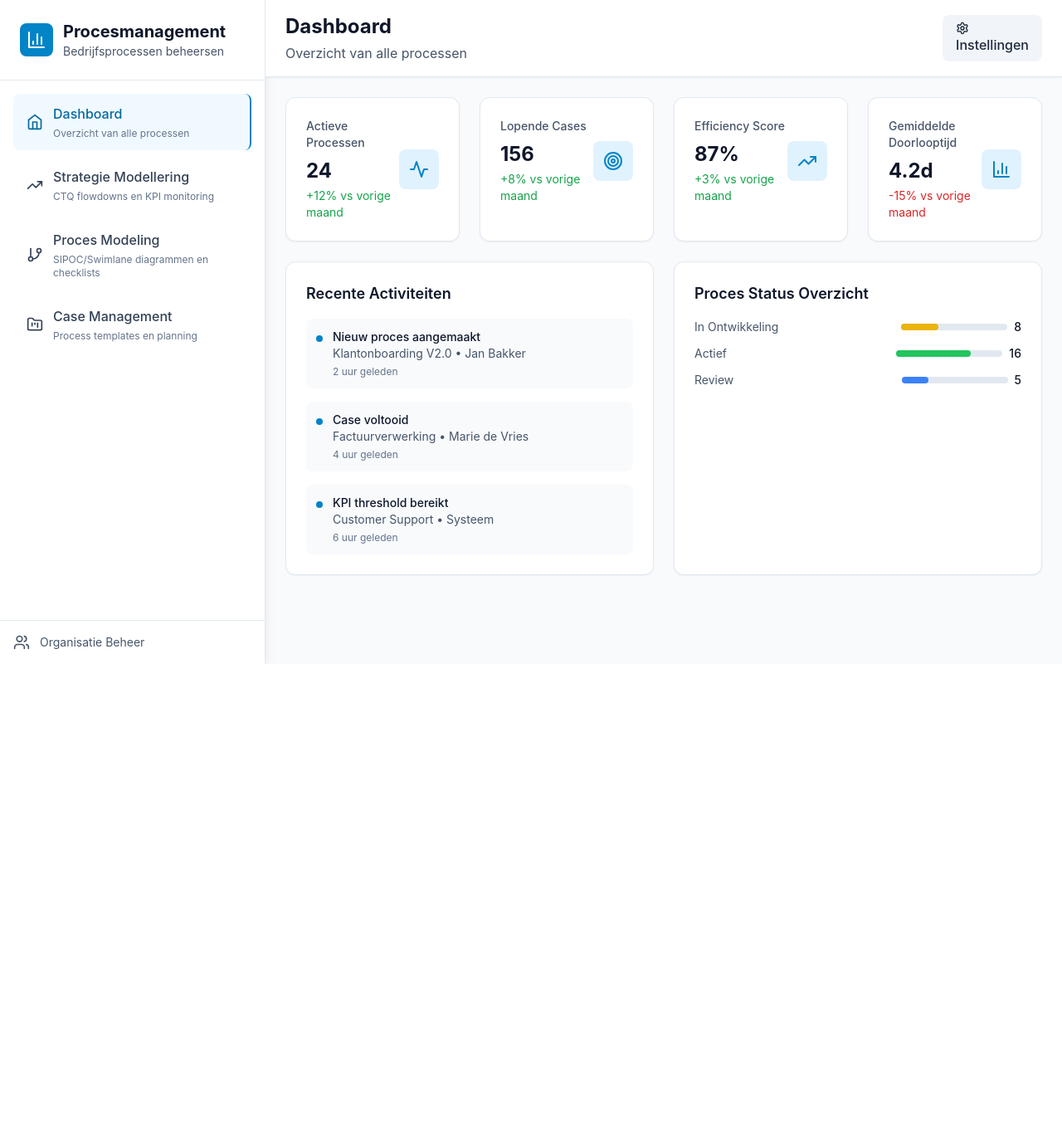
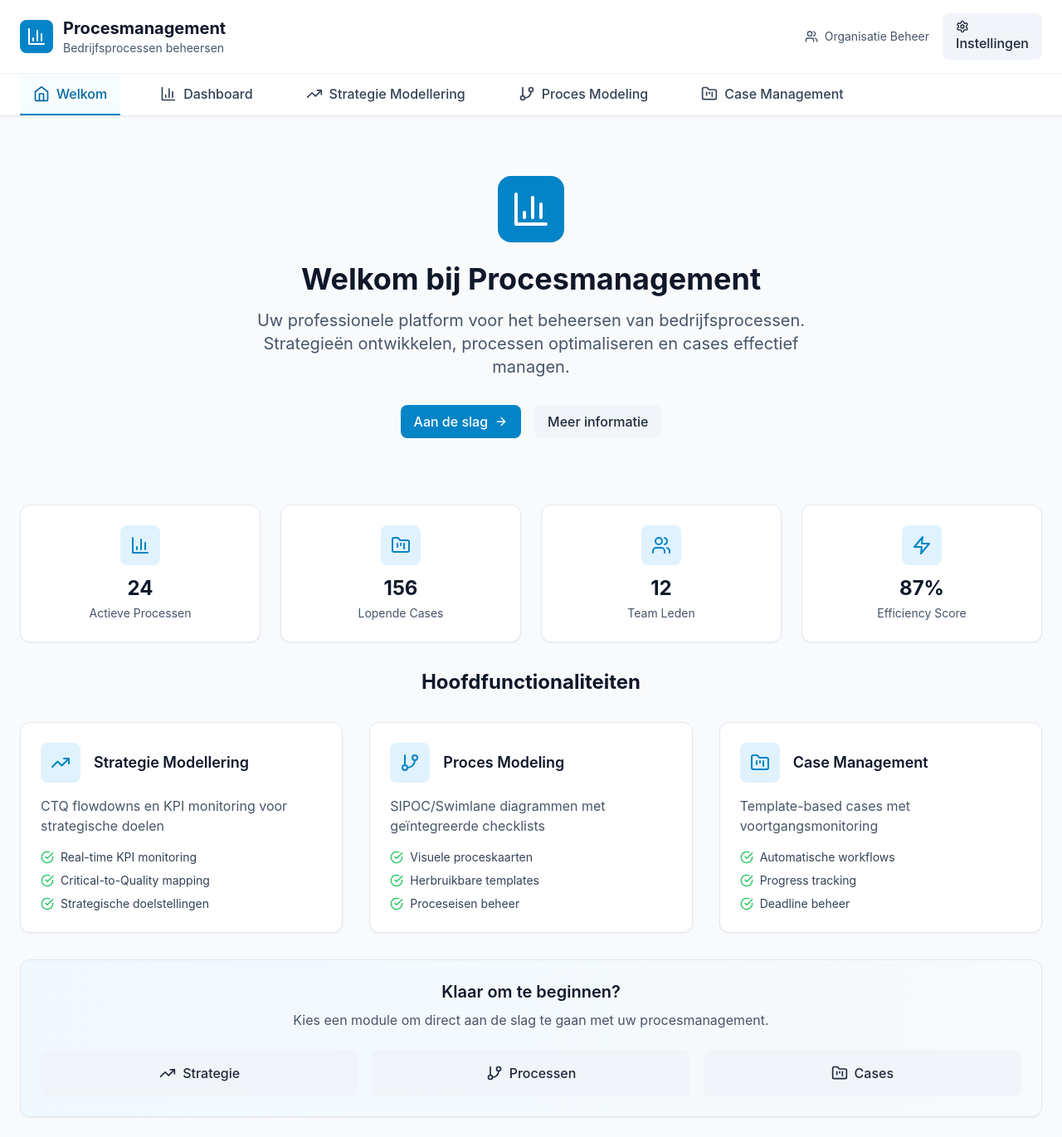
Before and after one commit to Jussabdrol/Flownetic, a Next.js app: page / in a window 1280 px wide. Shown: the whole page at 83% size. Before the commit the page ends 800 px from the top, so only its background shows below. Built offline with nearby package versions, Linux system fonts and the light colour scheme.

Commit message:
Add Welcome screen and convert to horizontal navigation
Co-authored-by: Jussabdrol <219721776+Jussabdrol@users.noreply.github.com>

```diff
--- a/src/app/globals.css
+++ b/src/app/globals.css
@@ -28,4 +28,12 @@
   .sidebar-item.active {
     @apply bg-primary-50 text-primary-700 border-r-2 border-primary-600;
   }
+
+  .nav-tab {
+    @apply flex items-center space-x-2 px-4 py-3 text-secondary-700 hover:text-primary-600 border-b-2 border-transparent hover:border-primary-200 transition-all duration-200 cursor-pointer;
+  }
+
+  .nav-tab.active {
+    @apply text-primary-700 border-primary-600 bg-primary-50/50;
+  }
 }
--- a/src/app/page.tsx
+++ b/src/app/page.tsx
@@ -10,21 +10,28 @@ import {
   Settings,
   Home
 } from 'lucide-react'
+import Welcome from '@/components/Welcome'
 import StrategieModellering from '@/components/StrategieModellering'
 import ProcesModeling from '@/components/ProcesModeling'
 import CaseManagement from '@/components/CaseManagement'
 import Dashboard from '@/components/Dashboard'
 
-type TabType = 'dashboard' | 'strategie' | 'proces' | 'cases'
+type TabType = 'welcome' | 'dashboard' | 'strategie' | 'proces' | 'cases'
 
 export default function HomePage() {
-  const [activeTab, setActiveTab] = useState<TabType>('dashboard')
+  const [activeTab, setActiveTab] = useState<TabType>('welcome')
 
   const navigation = [
     {
+      id: 'welcome' as TabType,
+      name: 'Welkom',
+      icon: Home,
+      description: 'Overzicht van de applicatie'
+    },
+    {
       id: 'dashboard' as TabType,
       name: 'Dashboard',
-      icon: Home,
+      icon: BarChart3,
       description: 'Overzicht van alle processen'
     },
     {
@@ -49,6 +56,8 @@ export default function HomePage() {
 
   const renderContent = () => {
     switch (activeTab) {
+      case 'welcome':
+        return <Welcome />
       case 'dashboard':
         return <Dashboard />
       case 'strategie':
@@ -58,15 +67,17 @@ export default function HomePage() {
       case 'cases':
         return <CaseManagement />
       default:
-        return <Dashboard />
+        return <Welcome />
     }
   }
 
   return (
-    <div className="flex h-screen bg-secondary-50">
-      {/* Sidebar */}
-      <div className="w-80 bg-white shadow-lg border-r border-secondary-200">
-        <div className="p-6 border-b border-secondary-200">
+    <div className="min-h-screen bg-secondary-50 flex flex-col">
+      {/* Header with Logo and Horizontal Navigation */}
+      <header className="bg-white shadow-sm border-b border-secondary-200">
+        {/* Top Header with Logo */}
+        <div className="px-6 py-4 border-b border-secondary-100">
+          <div className="flex items-center justify-between">
             <div className="flex items-center space-x-3">
               <div className="p-2 bg-primary-600 rounded-lg">
                 <BarChart3 className="h-6 w-6 text-white" />
@@ -80,42 +91,44 @@ export default function HomePage() {
                 </p>
               </div>
             </div>
+            <div className="flex items-center space-x-4">
+              <div className="flex items-center space-x-2 text-secondary-600">
+                <Users className="h-4 w-4" />
+                <span className="text-sm">Organisatie Beheer</span>
+              </div>
+              <button className="btn-secondary">
+                <Settings className="h-4 w-4 mr-2" />
+                Instellingen
+              </button>
+            </div>
+          </div>
         </div>
 
-        <nav className="p-4 space-y-2">
+        {/* Horizontal Navigation Tabs */}
+        <nav className="px-6">
+          <div className="flex space-x-8">
             {navigation.map((item) => {
               const Icon = item.icon
               return (
                 <div
                   key={item.id}
-                className={`sidebar-item ${activeTab === item.id ? 'active' : ''}`}
+                  className={`nav-tab ${activeTab === item.id ? 'active' : ''}`}
                   onClick={() => setActiveTab(item.id)}
                 >
                   <Icon className="h-5 w-5" />
-                <div className="flex-1">
-                  <div className="font-medium">{item.name}</div>
-                  <div className="text-xs text-secondary-500 mt-1">
-                    {item.description}
-                  </div>
-                </div>
+                  <span className="font-medium">{item.name}</span>
                 </div>
               )
             })}
+          </div>
         </nav>
-
-        <div className="absolute bottom-0 left-0 right-0 w-80 p-4 border-t border-secondary-200">
-          <div className="flex items-center space-x-3 text-secondary-600">
-            <Users className="h-5 w-5" />
-            <span className="text-sm">Organisatie Beheer</span>
-          </div>
-        </div>
-      </div>
+      </header>
 
       {/* Main Content */}
-      <div className="flex-1 flex flex-col overflow-hidden">
-        {/* Header */}
-        <header className="bg-white shadow-sm border-b border-secondary-200 px-6 py-4">
-          <div className="flex items-center justify-between">
+      <main className="flex-1 overflow-auto">
+        {/* Page Title */}
+        {activeTab !== 'welcome' && (
+          <div className="bg-white border-b border-secondary-200 px-6 py-4">
             <div>
               <h2 className="text-2xl font-bold text-secondary-900">
                 {navigation.find(nav => nav.id === activeTab)?.name}
@@ -124,20 +137,14 @@ export default function HomePage() {
                 {navigation.find(nav => nav.id === activeTab)?.description}
               </p>
             </div>
-            <div className="flex items-center space-x-4">
-              <button className="btn-secondary">
-                <Settings className="h-4 w-4 mr-2" />
-                Instellingen
-              </button>
           </div>
-          </div>
-        </header>
+        )}
 
         {/* Content Area */}
-        <main className="flex-1 overflow-auto p-6">
+        <div className="p-6">
           {renderContent()}
+        </div>
       </main>
-      </div>
     </div>
   )
 }
--- /dev/null
+++ b/src/components/Welcome.tsx
@@ -0,0 +1,150 @@
+'use client'
+
+import {
+  BarChart3,
+  TrendingUp,
+  GitBranch,
+  FolderKanban,
+  ArrowRight,
+  CheckCircle,
+  Users,
+  Zap
+} from 'lucide-react'
+
+export default function Welcome() {
+  const features = [
+    {
+      icon: TrendingUp,
+      title: 'Strategie Modellering',
+      description: 'CTQ flowdowns en KPI monitoring voor strategische doelen',
+      benefits: ['Real-time KPI monitoring', 'Critical-to-Quality mapping', 'Strategische doelstellingen']
+    },
+    {
+      icon: GitBranch,
+      title: 'Proces Modeling',
+      description: 'SIPOC/Swimlane diagrammen met geïntegreerde checklists',
+      benefits: ['Visuele proceskaarten', 'Herbruikbare templates', 'Proceseisen beheer']
+    },
+    {
+      icon: FolderKanban,
+      title: 'Case Management',
+      description: 'Template-based cases met voortgangsmonitoring',
+      benefits: ['Automatische workflows', 'Progress tracking', 'Deadline beheer']
+    }
+  ]
+
+  const quickStats = [
+    { label: 'Actieve Processen', value: '24', icon: BarChart3 },
+    { label: 'Lopende Cases', value: '156', icon: FolderKanban },
+    { label: 'Team Leden', value: '12', icon: Users },
+    { label: 'Efficiency Score', value: '87%', icon: Zap }
+  ]
+
+  return (
+    <div className="space-y-8">
+      {/* Hero Section */}
+      <div className="text-center py-12">
+        <div className="flex justify-center mb-6">
+          <div className="p-4 bg-primary-600 rounded-2xl">
+            <BarChart3 className="h-12 w-12 text-white" />
+          </div>
+        </div>
+        <h1 className="text-4xl font-bold text-secondary-900 mb-4">
+          Welkom bij Procesmanagement
+        </h1>
+        <p className="text-xl text-secondary-600 max-w-2xl mx-auto mb-8">
+          Uw professionele platform voor het beheersen van bedrijfsprocessen.
+          Strategieën ontwikkelen, processen optimaliseren en cases effectief managen.
+        </p>
+        <div className="flex justify-center space-x-4">
+          <button className="btn-primary flex items-center space-x-2">
+            <span>Aan de slag</span>
+            <ArrowRight className="h-4 w-4" />
+          </button>
+          <button className="btn-secondary">
+            Meer informatie
+          </button>
+        </div>
+      </div>
+
+      {/* Quick Stats */}
+      <div className="grid grid-cols-1 md:grid-cols-2 lg:grid-cols-4 gap-6">
+        {quickStats.map((stat, index) => {
+          const Icon = stat.icon
+          return (
+            <div key={index} className="card text-center">
+              <div className="flex justify-center mb-3">
+                <div className="p-3 bg-primary-100 rounded-lg">
+                  <Icon className="h-6 w-6 text-primary-600" />
+                </div>
+              </div>
+              <p className="text-2xl font-bold text-secondary-900">{stat.value}</p>
+              <p className="text-sm text-secondary-600 mt-1">{stat.label}</p>
+            </div>
+          )
+        })}
+      </div>
+
+      {/* Features Overview */}
+      <div>
+        <h2 className="text-2xl font-bold text-secondary-900 text-center mb-8">
+          Hoofdfunctionaliteiten
+        </h2>
+        <div className="grid grid-cols-1 lg:grid-cols-3 gap-8">
+          {features.map((feature, index) => {
+            const Icon = feature.icon
+            return (
+              <div key={index} className="card hover:shadow-md transition-shadow duration-200">
+                <div className="flex items-center mb-4">
+                  <div className="p-3 bg-primary-100 rounded-lg mr-4">
+                    <Icon className="h-6 w-6 text-primary-600" />
+                  </div>
+                  <h3 className="text-lg font-semibold text-secondary-900">
+                    {feature.title}
+                  </h3>
+                </div>
+                <p className="text-secondary-600 mb-4">
+                  {feature.description}
+                </p>
+                <ul className="space-y-2">
+                  {feature.benefits.map((benefit, benefitIndex) => (
+                    <li key={benefitIndex} className="flex items-center text-sm text-secondary-700">
+                      <CheckCircle className="h-4 w-4 text-green-500 mr-2 flex-shrink-0" />
+                      {benefit}
+                    </li>
+                  ))}
+                </ul>
+              </div>
+            )
+          })}
+        </div>
+      </div>
+
+      {/* Quick Actions */}
+      <div className="card bg-gradient-to-r from-primary-50 to-secondary-50">
+        <div className="text-center">
+          <h3 className="text-xl font-semibold text-secondary-900 mb-2">
+            Klaar om te beginnen?
+          </h3>
+          <p className="text-secondary-600 mb-6">
+            Kies een module om direct aan de slag te gaan met uw procesmanagement.
+          </p>
+          <div className="grid grid-cols-1 md:grid-cols-3 gap-4">
+            <button className="btn-secondary flex items-center justify-center space-x-2 p-4">
+              <TrendingUp className="h-5 w-5" />
+              <span>Strategie</span>
+            </button>
+            <button className="btn-secondary flex items-center justify-center space-x-2 p-4">
+              <GitBranch className="h-5 w-5" />
+              <span>Processen</span>
+            </button>
+            <button className="btn-secondary flex items-center justify-center space-x-2 p-4">
+              <FolderKanban className="h-5 w-5" />
+              <span>Cases</span>
+            </button>
+          </div>
+        </div>
+      </div>
+    </div>
+  )
+}
```
Lines whose indentation alone changed are shown as unchanged.
